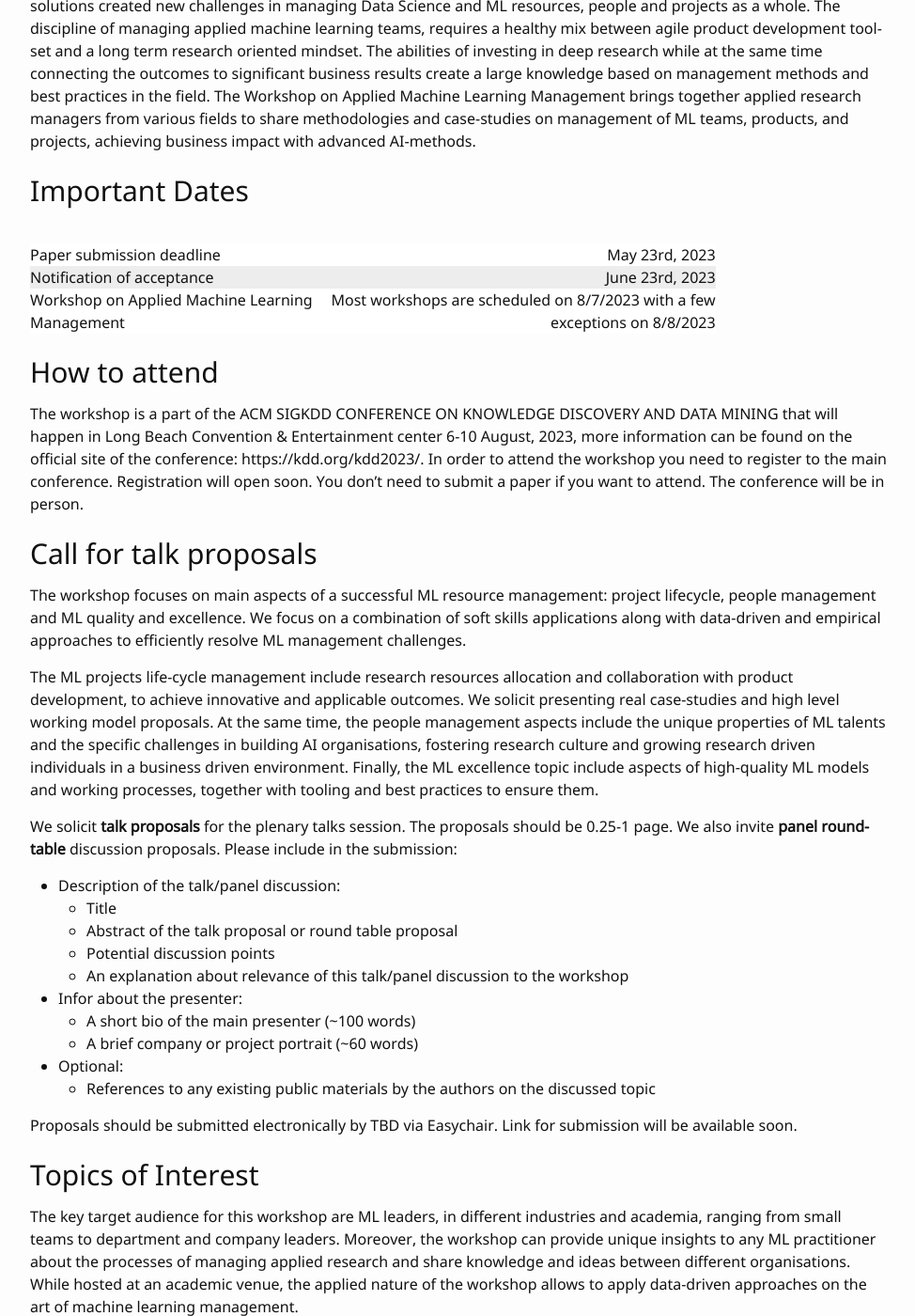
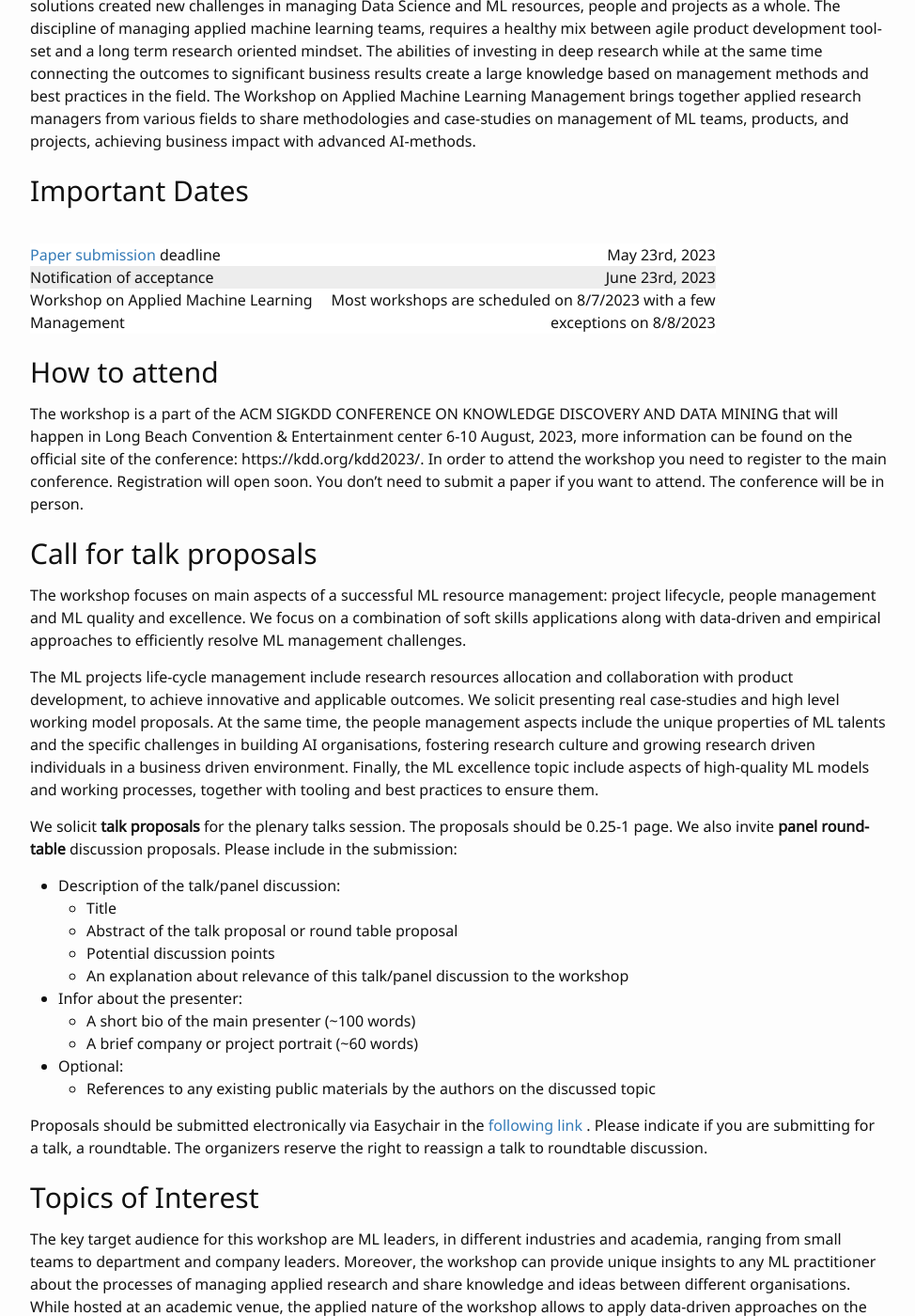
Before and after one commit to wamlm-kdd/wamlm, a Jekyll site: the page built from index.md, in a window 1280 px wide and 1400 px high, scrolled down 645 px. Shown: the whole window at 94% size, without its empty margins (152-1126 px from the left). Built offline with Jekyll 4.4.1, drawn with Linux system fonts in a browser that asks for light colours; our own code applies the rules of GitHub Pages for plain Markdown files.

Commit message:
Update index.md

```diff
--- a/index.md
+++ b/index.md
@@ -11,7 +11,7 @@ Machine learning applications are rapidly adopted by industry leaders in any fie
 
 | | |
 |:--- |---:|
-| Paper submission deadline | May 23rd, 2023 |
+  | <a href="https://easychair.org/conferences/submission_new?a=30728938"> Paper submission </a> deadline | May 23rd, 2023 |
 |:---|---:|
 | Notification of acceptance | June 23rd, 2023 |
 |:---|---:|
@@ -42,7 +42,7 @@ We solicit **talk proposals** for the plenary talks session. The proposals shoul
 - Optional:
   - References to any existing public materials by the authors on the discussed topic
 
-Proposals should be submitted electronically by TBD via Easychair. Link for submission will be available soon.
+Proposals should be submitted electronically via Easychair in the <a href="https://easychair.org/conferences/submission_new?a=30728938"> following link  </a>. Please indicate if you are submitting for a talk, a roundtable. The organizers reserve the right to reassign a talk to roundtable discussion.
 
 
 
```
